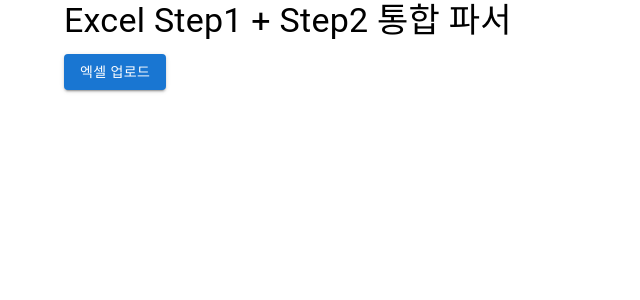
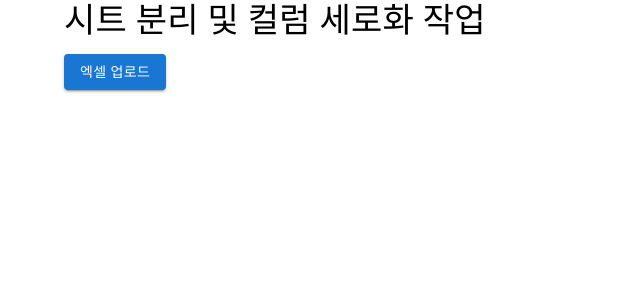
Before and after one commit to DaeGul2/NHR-parsing, a React (Create React App) app in the folder client/: page / in a window 1280 px wide. Shown: the top 300 px of the page, without its empty margins (0-640 px from the left). Built offline with nearby package versions, Linux system fonts and the light colour scheme.

Commit message:
Update App.js

```diff
--- a/client/src/App.js
+++ b/client/src/App.js
@@ -230,7 +230,7 @@
   return (
     <Container>
       <Typography variant="h4" gutterBottom>
-        Excel Step1 + Step2 통합 파서
+        시트 분리 및 컬럼 세로화 작업
       </Typography>
       <FileUploader onUpload={handleUpload} />
 
```
